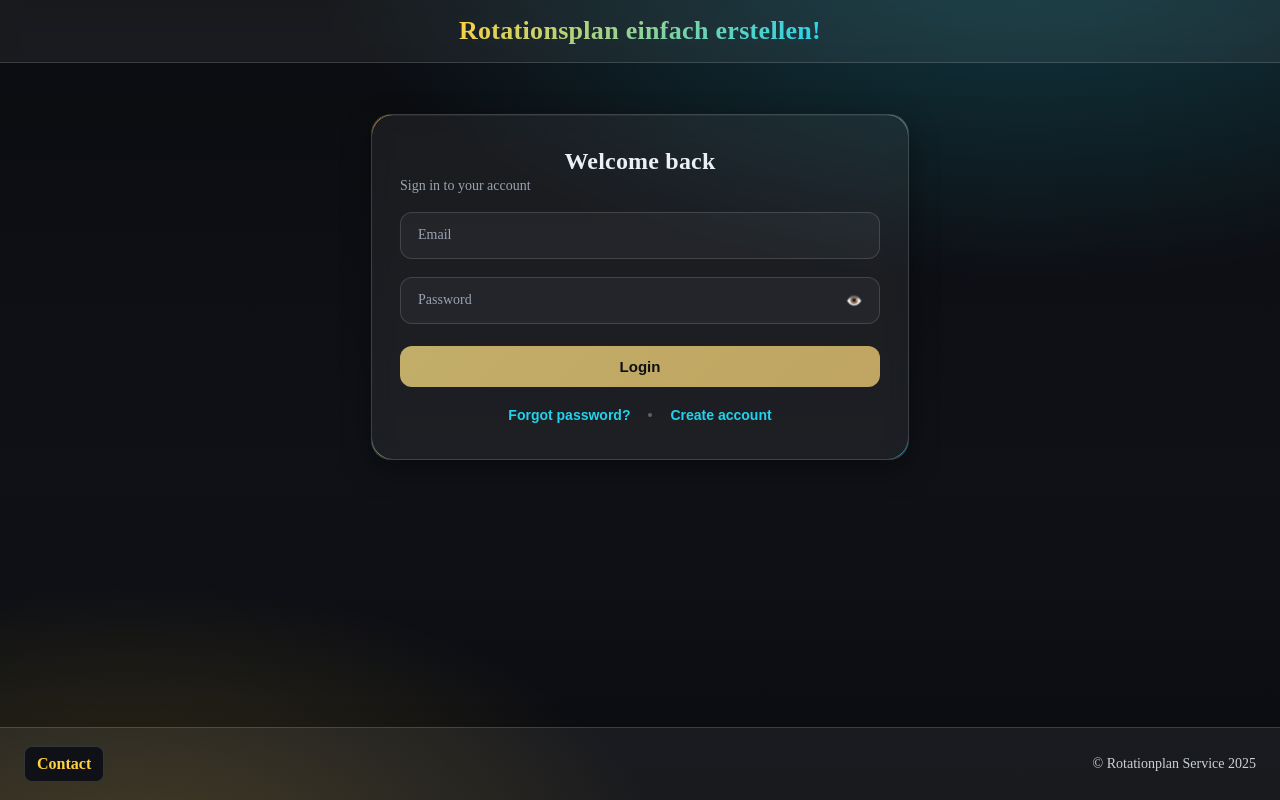
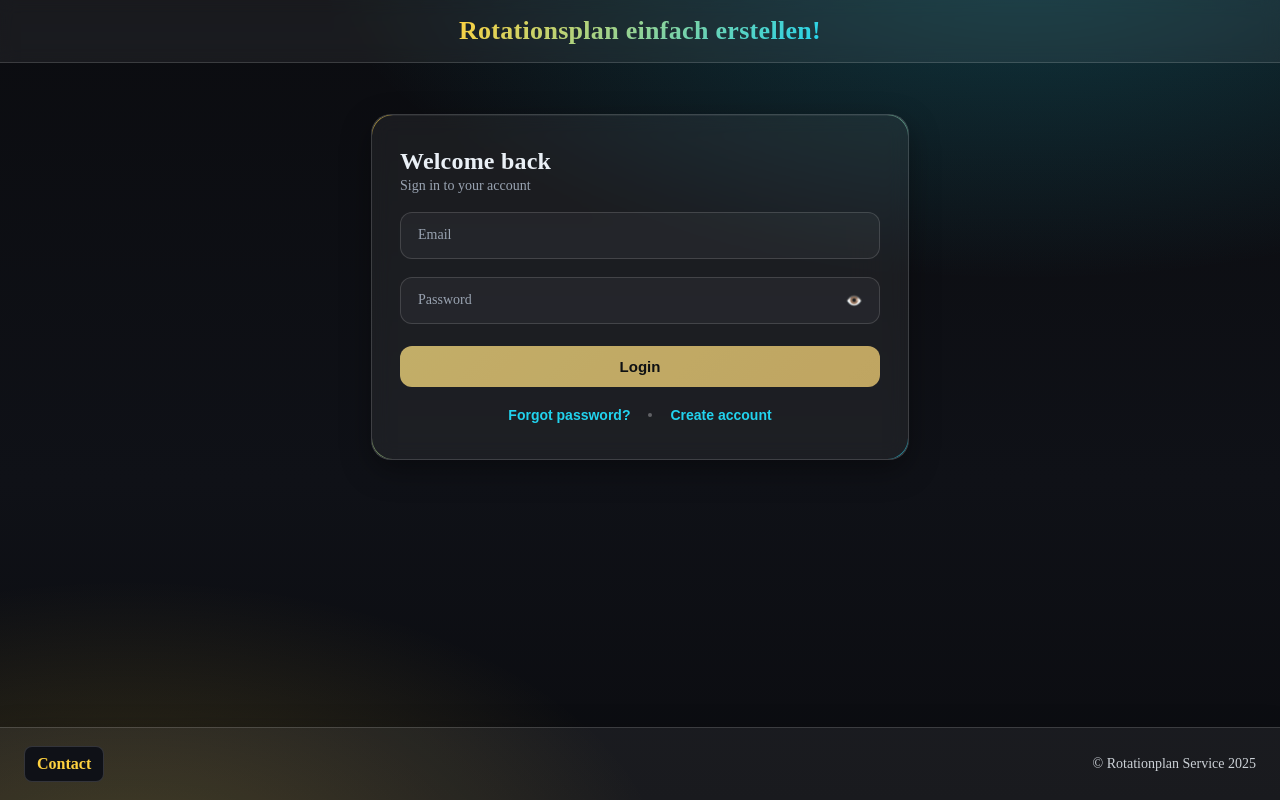
Before and after one commit to neverovvitalij/My-Project_Create-Rotation, a React (Create React App) app in the folder frontend/: page /login in a window 1280 px wide. Built offline with nearby package versions, Linux system fonts and the light colour scheme; no server answers.

Commit message:
ui-theme-refresh

```diff
--- a/frontend/src/pages/RotationPlan.tsx
+++ b/frontend/src/pages/RotationPlan.tsx
@@ -153,7 +153,7 @@
 
   return (
     <div className={styles.container}>
-      <h2>Rotationsplan</h2>
+      <h2 className={styles.header}>Rotationsplan</h2>
       {/* Button panel */}
       <div className={styles.buttonPanel}>
         <button
--- a/frontend/src/styles/RotationPlan.module.css
+++ b/frontend/src/styles/RotationPlan.module.css
@@ -16,13 +16,12 @@
   gap: 22px;
 }
 
-h2 {
+.header {
   font-size: 26px;
   font-weight: 800;
   letter-spacing: 0.2px;
   text-align: center;
   color: var(--text-primary);
-  margin: 0;
 }
 
 .buttonPanel {
--- a/frontend/src/styles/StationsList.module.css
+++ b/frontend/src/styles/StationsList.module.css
@@ -14,10 +14,10 @@
 }
 
 .header {
-  text-align: center;
   font-size: 26px;
   font-weight: 800;
   letter-spacing: 0.2px;
+  text-align: center;
   color: var(--text-primary);
 }
 
@@ -174,10 +174,6 @@
     width: 80%;
   }
 
-  .header {
-    font-size: 20px;
-  }
-
   .actionsToggle {
     display: inline-flex;
     align-items: center;
--- a/frontend/src/styles/WorkersList.module.css
+++ b/frontend/src/styles/WorkersList.module.css
@@ -120,10 +120,6 @@
     padding: 5px;
   }
 
-  .header {
-    font-size: 22px;
-  }
-
   .actionsToggle {
     display: inline-flex;
     align-items: center;
```
